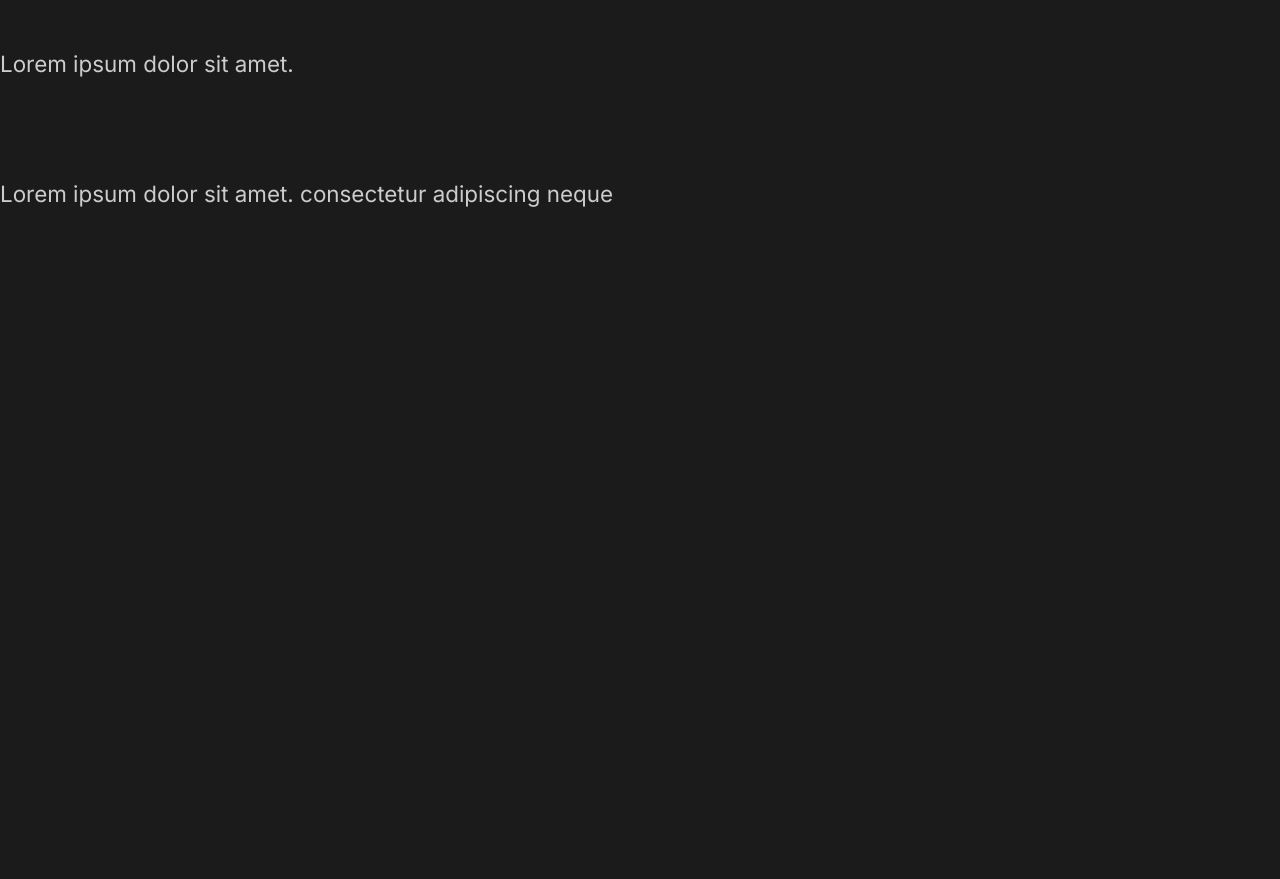
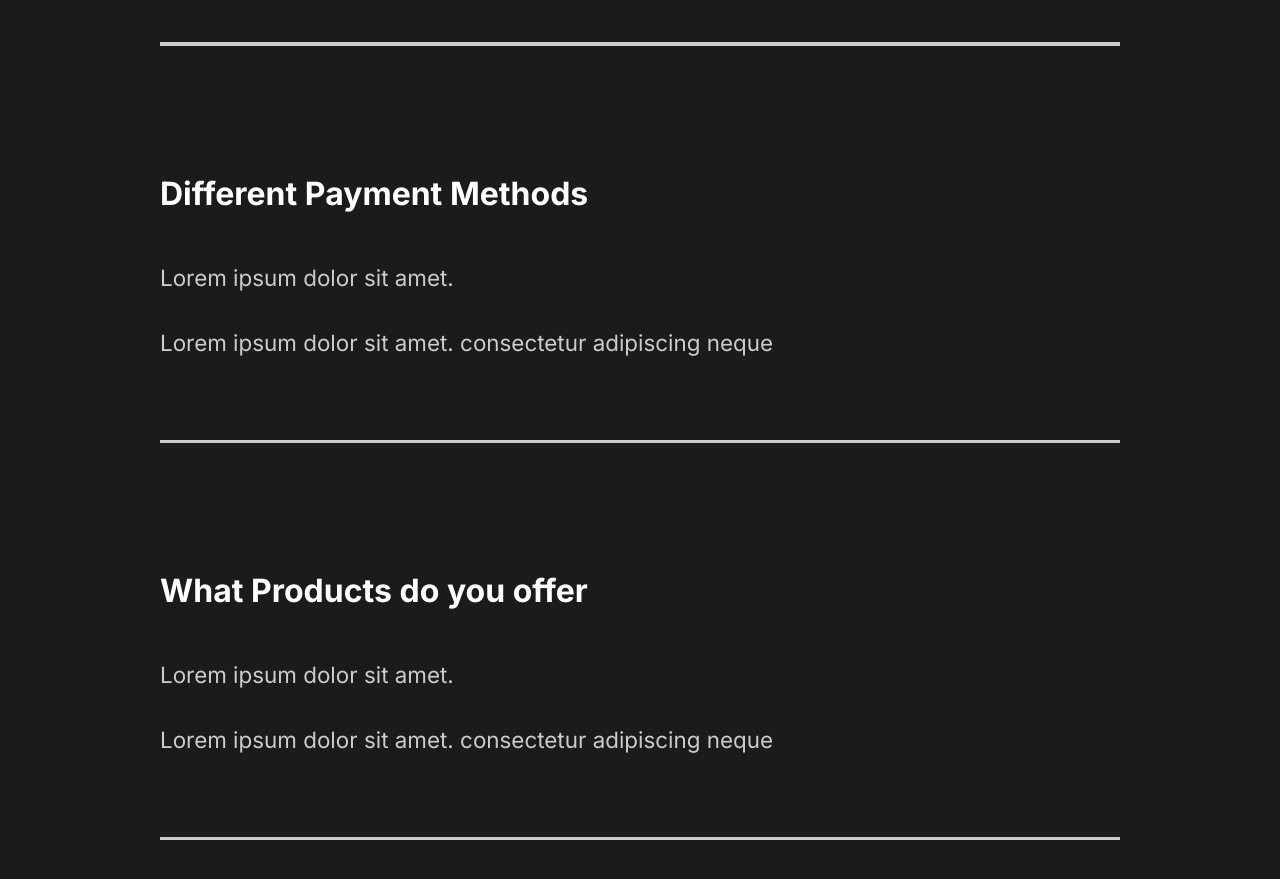
Before and after one commit to FrontAlbert/portfolio-react, a React (Create React App) app: page / in a window 1280 px wide. Shown: the part 3006-3885 px from the top of the page. Before the commit the page ends 3265 px from the top, so only its background shows below. Built offline with nearby package versions, Linux system fonts and the light colour scheme.

Commit message:
7. Faq Styles

```diff
--- a/src/components/FaqSection.js
+++ b/src/components/FaqSection.js
@@ -1,8 +1,10 @@
 import React from "react";
+import styled from "styled-components";
+import { About } from "./../styles";
 
 const FaqSection = () => {
     return (
-        <div className="faq">
+        <Faq>
             <h2>
                 Any Questions<span>FAQ</span>
             </h2>
@@ -14,6 +16,7 @@
                         Lorem ipsum dolor sit amet. consectetur adipiscing neque
                     </p>
                 </div>
+                <div className="faq-line"></div>
             </div>
             <div className="question">
                 <h4>Daily Schedule</h4>
@@ -23,6 +26,7 @@
                         Lorem ipsum dolor sit amet. consectetur adipiscing neque
                     </p>
                 </div>
+                <div className="faq-line"></div>
             </div>
             <div className="question">
                 <h4>Different Payment Methods</h4>
@@ -32,6 +36,7 @@
                         Lorem ipsum dolor sit amet. consectetur adipiscing neque
                     </p>
                 </div>
+                <div className="faq-line"></div>
             </div>
             <div className="question">
                 <h4>What Products do you offer</h4>
@@ -41,9 +46,37 @@
                         Lorem ipsum dolor sit amet. consectetur adipiscing neque
                     </p>
                 </div>
+                <div className="faq-line"></div>
             </div>
-        </div>
+        </Faq>
     );
 };
 
+const Faq = styled(About)`
+    display: block;
+    span {
+        display: block;
+    }
+    h2 {
+        padding-bottom: 2rem;
+        font-weight: lighter;
+    }
+    .faq-line {
+        background: #cccccc;
+        height: 0.2rem;
+        margin: 2rem 0rem;
+        width: 100%;
+    }
+    .question {
+        padding: 3rem 0rem;
+        cursor: pointer;
+    }
+    .answer {
+        padding: 2rem 0rem;
+        p {
+            padding: 1rem 0rem;
+        }
+    }
+`;
+
 export default FaqSection;
--- a/src/components/GlobalStyle.js
+++ b/src/components/GlobalStyle.js
@@ -37,6 +37,7 @@
     }
 h4{
     font-weight:bold;
+    font-size:2rem;
 }
 p{
         padding:3rem 0rem;
```
